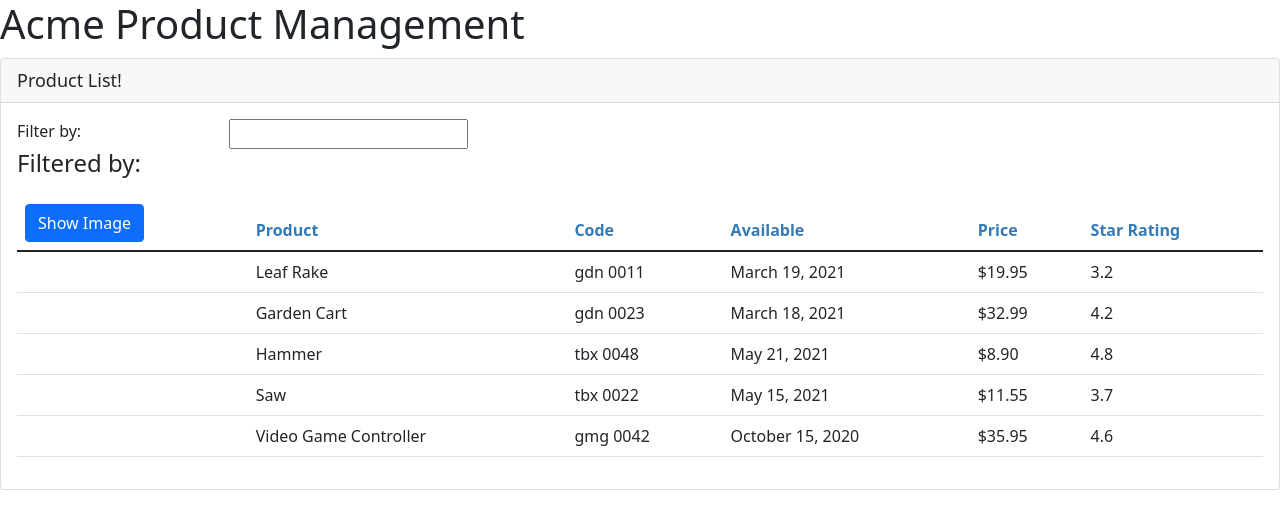
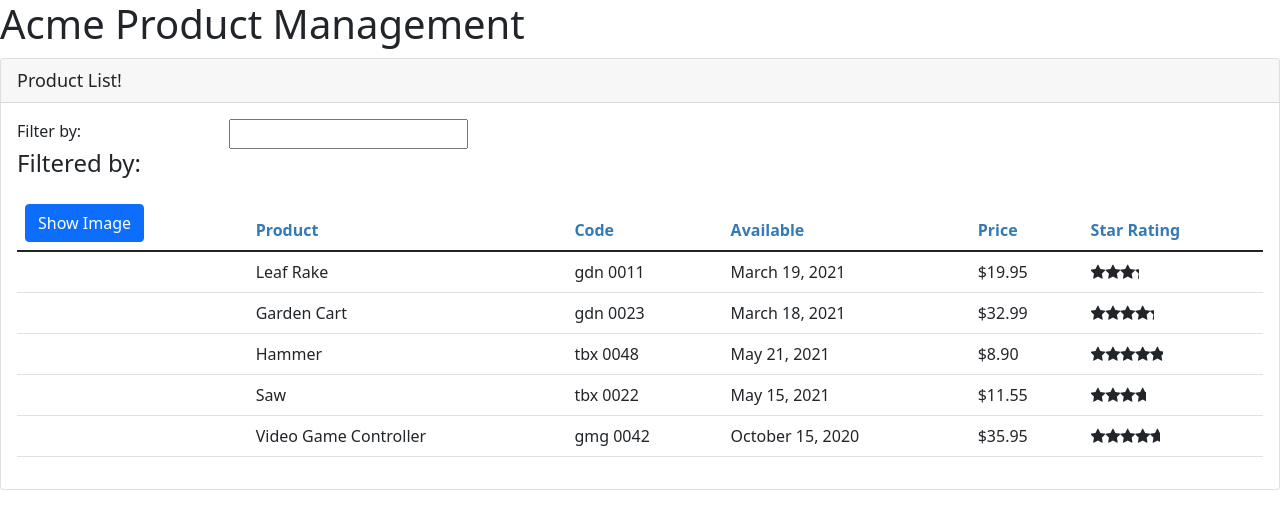
Before and after one commit to seangnewman/PluralSight_AngularGettingStarted, an Angular app: page / in a window 1280 px wide. Shown: the top 528 px of the page. Built offline with nearby package versions, Linux system fonts and the light colour scheme.

Commit message:
Section_Complete

```diff
--- a/src/app/app.module.ts
+++ b/src/app/app.module.ts
@@ -5,16 +5,20 @@
 import { AppComponent } from './app.component';
 import { ProductListComponent } from './products/product-list.component';
 import { ConvertToSpacesPipe } from './shared/convert-to-spaces.pipe';
+import { StarComponent } from './shared/star.component';
 
 @NgModule({
   declarations: [
     AppComponent,
     ProductListComponent,
-    ConvertToSpacesPipe
+    ConvertToSpacesPipe,
+    StarComponent
+
   ],
   imports: [
     BrowserModule,
     FormsModule
+
   ],
   bootstrap: [AppComponent]
 })
--- a/src/app/products/product-list.component.html
+++ b/src/app/products/product-list.component.html
@@ -45,7 +45,8 @@
             <td>{{product.productCode| lowercase | convertToSpaces: '-'}}</td>
             <td>{{product.releaseDate}}</td>
             <td>{{product.price | currency:"USD":"symbol":"1.2-2"}}</td>
-            <td>{{product.starRating}}</td>
+            <td><pm-star [rating] = 'product.starRating'
+              (ratingClicked)="onRatingClicked($event)"></pm-star></td>
           </tr>
         </tbody>
       </table>
--- a/src/app/products/product-list.component.ts
+++ b/src/app/products/product-list.component.ts
@@ -88,6 +88,10 @@
     this.listFilter = '';
   }
 
+  onRatingClicked(message:string):void{
+    this.pageTitle = 'Product List: ' + message;
+  }
+
   performFilter(filterBy: string): IProduct[] {
     filterBy = filterBy.toLocaleLowerCase();
     return this.products.filter((product:IProduct) => product.productName.toLocaleLowerCase().includes(filterBy));
--- a/src/app/shared/star.component.html
+++ b/src/app/shared/star.component.html
@@ -1,6 +1,6 @@
 <div class="crop"
      [style.width.px]="cropWidth"
-     [title]="rating">
+     [title]="rating" (click)='onClick()'>
   <div style="width: 75px">
     <span class="fa fa-star"></span>
     <span class="fa fa-star"></span>
--- /dev/null
+++ b/src/app/shared/star.component.ts
@@ -0,0 +1,26 @@
+import { Component, Input, OnChanges, Output, EventEmitter } from "@angular/core";
+
+
+@Component({
+  selector : 'pm-star',
+  templateUrl: './star.component.html',
+  styleUrls: ['./star.component.css']
+})
+
+
+export class StarComponent implements OnChanges{
+
+
+  ngOnChanges(): void {
+    this.cropWidth = this.rating * 15;
+  }
+
+  onClick(): void{
+    this.ratingClicked.emit(`The rating ${this.rating} was clicked!`);
+  }
+
+  @Input() rating: number = 0;
+  cropWidth: number = 75;
+
+  @Output() ratingClicked : EventEmitter<string> = new EventEmitter<string>();
+}
```
